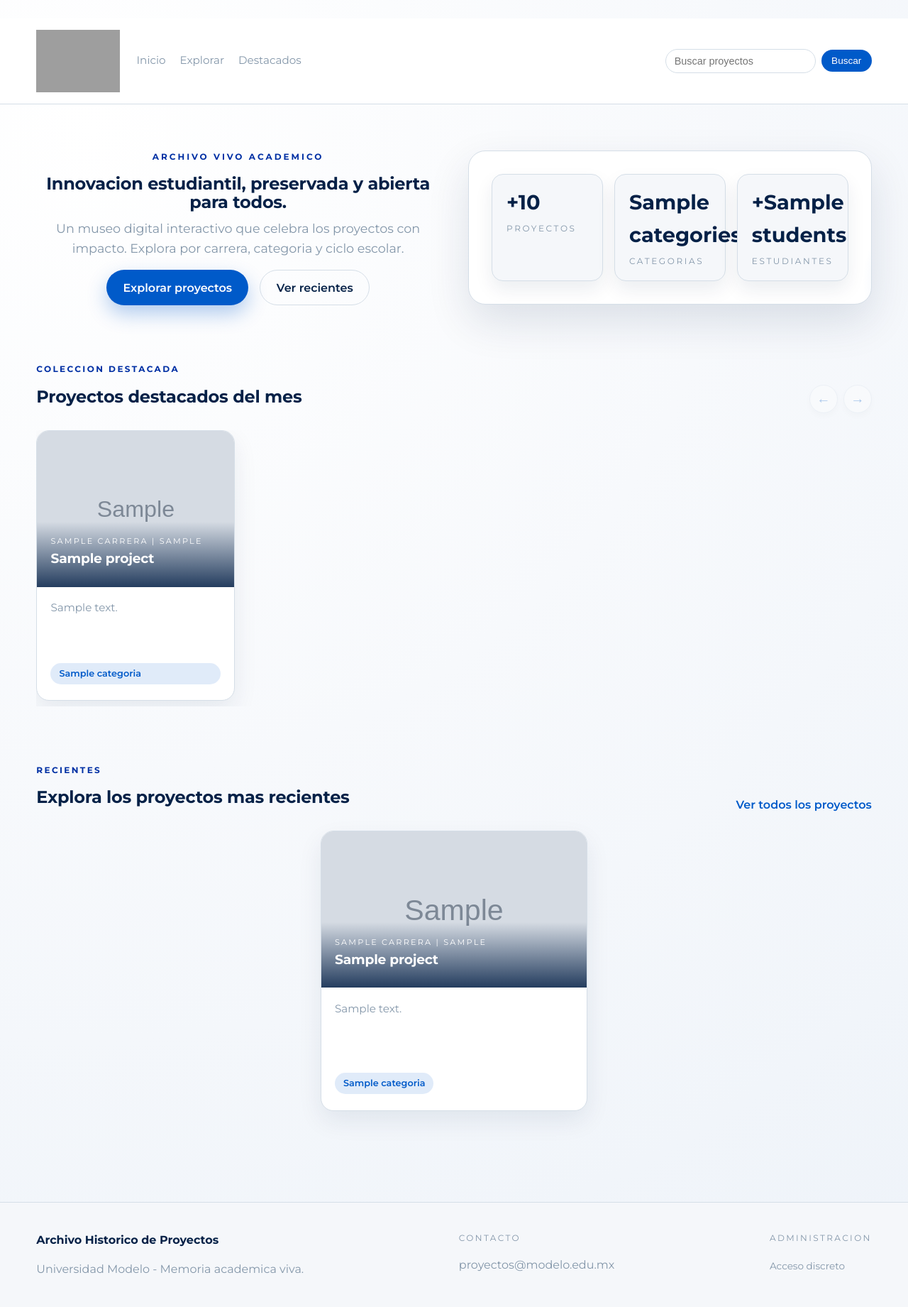
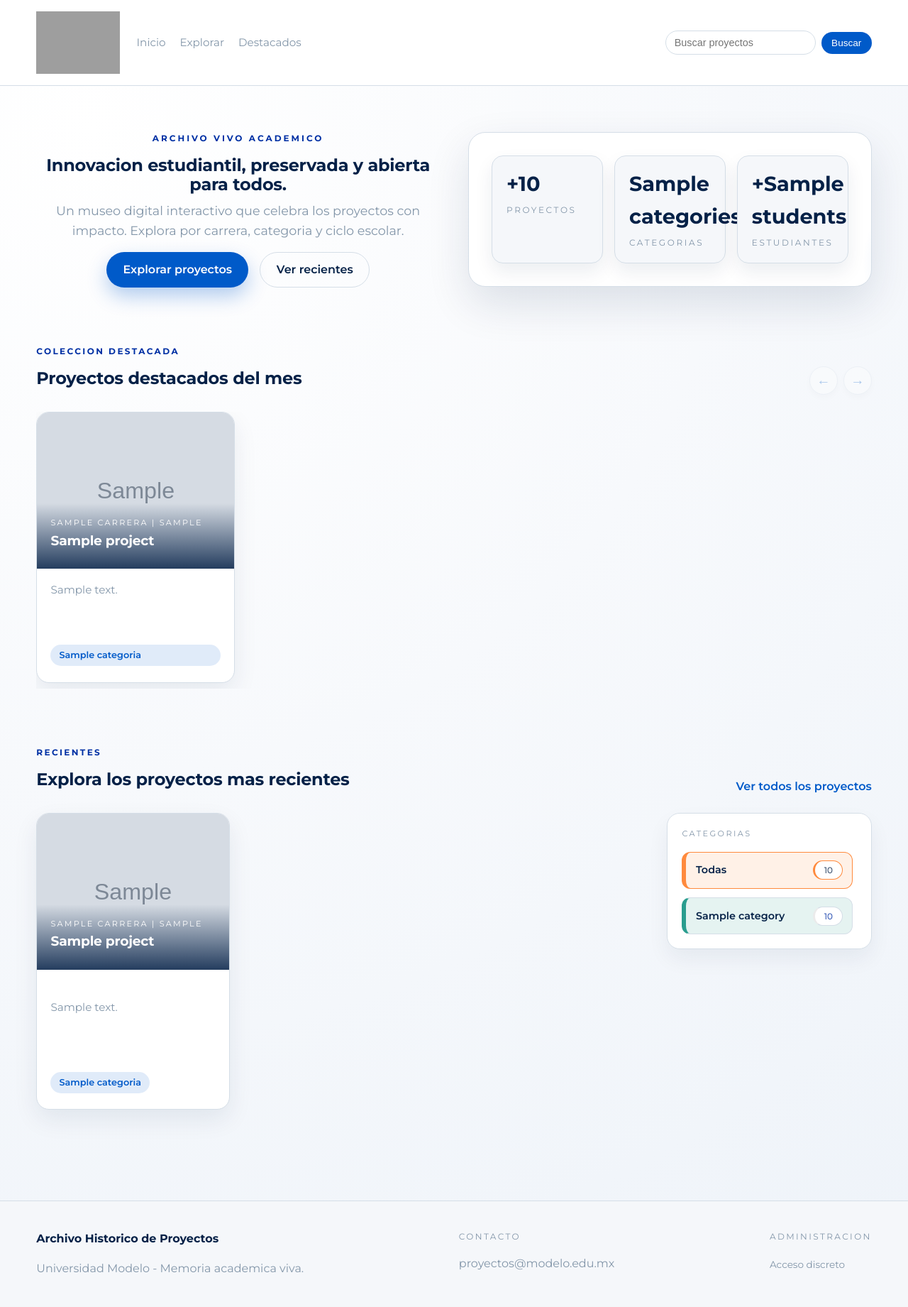
Before and after one commit to obieuan/proyectosEIUMrepo, a Python web app: template templates/index.html in a window 1280 px wide. Shown: the whole page at 71% size. After the commit the page ends 1792 px from the top, so only its background shows below. Run offline with Jinja, Linux system fonts and the light colour scheme; the template is opened without the code that fills it: most values are stand-ins (such as "Sample title", 1, 10 or a date in 2020); grey boxes marked "Sample" are stand-in pictures; grey boxes are pictures that could not be loaded.

Commit message:
feat: ajax category filter and sidebar

```diff
--- a/static/css/site.css
+++ b/static/css/site.css
@@ -217,6 +217,162 @@ img {
 .stat-card .stat-label {
     font-size: 0.75rem;
     letter-spacing: 0.22em;
+}
+
+.recent-layout {
+    display: grid;
+    grid-template-columns: 3fr 1fr;
+    gap: 1.5rem;
+    align-items: start;
+}
+
+.recent-grid {
+    display: grid;
+    grid-template-columns: repeat(3, minmax(0, 1fr));
+    gap: 1.5rem;
+}
+
+.recent-grid.is-loading {
+    opacity: 0.6;
+    pointer-events: none;
+}
+
+.recent-grid .project-card {
+    height: 100%;
+    display: flex;
+    flex-direction: column;
+}
+
+.recent-grid .project-link {
+    height: 100%;
+    display: flex;
+    flex-direction: column;
+}
+
+.recent-grid .project-body {
+    margin-top: auto;
+}
+
+.category-sidebar {
+    background: var(--card);
+    border-radius: 18px;
+    border: 1px solid var(--stroke);
+    padding: 1.25rem;
+    box-shadow: 0 14px 30px rgba(5, 33, 71, 0.06);
+    position: sticky;
+    top: 110px;
+}
+
+.category-kicker {
+    text-transform: uppercase;
+    letter-spacing: 0.22em;
+    font-size: 0.7rem;
+    color: var(--muted);
+    margin-bottom: 1rem;
+}
+
+.category-list {
+    display: grid;
+    gap: 0.8rem;
+    max-height: 620px;
+    overflow-y: auto;
+    padding-right: 0.35rem;
+    scrollbar-width: thin;
+}
+
+.category-chip {
+    display: grid;
+    grid-template-columns: minmax(0, 1fr) auto;
+    column-gap: 0.75rem;
+    align-items: center;
+    padding: 0.7rem 0.85rem;
+    border-radius: 12px;
+    border: 1px solid var(--stroke);
+    background: #fff;
+    border-left: 6px solid var(--category-accent, var(--accent));
+    color: inherit;
+    text-decoration: none;
+    transition: transform 0.2s ease, box-shadow 0.2s ease;
+}
+
+.category-name {
+    font-weight: 600;
+    color: var(--ink);
+    font-size: 0.9rem;
+    overflow-wrap: anywhere;
+}
+
+.category-count {
+    font-size: 0.75rem;
+    color: var(--accent-2);
+    border: 1px solid var(--stroke);
+    padding: 0.2rem 0.65rem;
+    border-radius: 999px;
+    background: #fff;
+    min-width: 2.6rem;
+    text-align: center;
+    border-left: 3px solid rgba(0, 0, 0, 0.08);
+    justify-self: end;
+}
+
+.category-chip:hover {
+    transform: translateY(-2px);
+    box-shadow: 0 10px 22px rgba(5, 33, 71, 0.1);
+}
+
+.category-chip.is-active {
+    border-color: var(--category-accent, var(--accent));
+    background: rgba(0, 0, 0, 0.04);
+}
+
+.category-chip.is-active .category-count {
+    border-color: var(--category-accent, var(--accent));
+    color: var(--ink);
+}
+
+.category-chip-all {
+    --category-accent: #000000;
+    background: rgba(0, 0, 0, 0.05);
+}
+
+.category-chip:nth-child(8n + 1) {
+    --category-accent: #ff8a3d;
+    background: rgba(255, 138, 61, 0.12);
+}
+
+.category-chip:nth-child(8n + 2) {
+    --category-accent: #2a9d8f;
+    background: rgba(42, 157, 143, 0.12);
+}
+
+.category-chip:nth-child(8n + 3) {
+    --category-accent: #3a86ff;
+    background: rgba(58, 134, 255, 0.12);
+}
+
+.category-chip:nth-child(8n + 4) {
+    --category-accent: #f4b740;
+    background: rgba(244, 183, 64, 0.14);
+}
+
+.category-chip:nth-child(8n + 5) {
+    --category-accent: #ef476f;
+    background: rgba(239, 71, 111, 0.12);
+}
+
+.category-chip:nth-child(8n + 6) {
+    --category-accent: #577590;
+    background: rgba(87, 117, 144, 0.12);
+}
+
+.category-chip:nth-child(8n + 7) {
+    --category-accent: #00b4d8;
+    background: rgba(0, 180, 216, 0.12);
+}
+
+.category-chip:nth-child(8n + 8) {
+    --category-accent: #84a98c;
+    background: rgba(132, 169, 140, 0.14);
 }
 
 .stat-number {
@@ -969,6 +1125,15 @@ img {
     .stats-cards {
         grid-template-columns: 1fr;
     }
+    .recent-layout {
+        grid-template-columns: 1fr;
+    }
+    .recent-grid {
+        grid-template-columns: repeat(2, minmax(0, 1fr));
+    }
+    .category-sidebar {
+        position: static;
+    }
 }
 
 @media (max-width: 720px) {
@@ -992,4 +1157,7 @@ img {
     .carousel {
         grid-auto-columns: minmax(220px, 1fr);
     }
+    .recent-grid {
+        grid-template-columns: 1fr;
+    }
 }
--- a/static/js/main.js
+++ b/static/js/main.js
@@ -176,8 +176,81 @@ document.addEventListener("DOMContentLoaded", () => {
 
     // Recalcular en resize
     let resizeTimer;
-    window.addEventListener('resize', () => {
-        if (resizeTimer) clearTimeout(resizeTimer);
-        resizeTimer = setTimeout(setInitialPosition, 250);
+window.addEventListener('resize', () => {
+    if (resizeTimer) clearTimeout(resizeTimer);
+    resizeTimer = setTimeout(setInitialPosition, 250);
+});
+});
+
+// Dynamic category filter for recent projects
+(() => {
+    const sidebar = document.querySelector(".category-sidebar");
+    const grid = document.getElementById("recent-grid");
+    if (!sidebar || !grid) return;
+
+    const links = Array.from(sidebar.querySelectorAll(".category-chip"));
+    if (!links.length) return;
+
+    const setActive = (href) => {
+        links.forEach((link) => link.classList.remove("is-active"));
+        const target = links.find((link) => link.href === href);
+        if (target) target.classList.add("is-active");
+    };
+
+    const setLoading = (on) => {
+        grid.classList.toggle("is-loading", on);
+        grid.setAttribute("aria-busy", on ? "true" : "false");
+    };
+
+    const renderGrid = (html) => {
+        grid.innerHTML = html;
+        grid.querySelectorAll(".reveal").forEach((item) => {
+            item.classList.add("is-visible");
+        });
+    };
+
+    let controller = null;
+    const fetchRecent = async (url) => {
+        if (controller) controller.abort();
+        controller = new AbortController();
+
+        const params = new URL(url).search;
+        const endpoint = `/recientes${params}`;
+        setLoading(true);
+        try {
+            const response = await fetch(endpoint, {
+                signal: controller.signal,
+                headers: { "X-Requested-With": "fetch" },
+            });
+            if (!response.ok) throw new Error("Request failed");
+            const html = await response.text();
+            renderGrid(html);
+        } catch (err) {
+            if (err.name !== "AbortError") {
+                window.location.assign(url);
+            }
+        } finally {
+            setLoading(false);
+        }
+    };
+
+    const onSelect = (link, push) => {
+        const url = link.href;
+        setActive(url);
+        if (push) window.history.pushState({}, "", url);
+        fetchRecent(url);
+    };
+
+    links.forEach((link) => {
+        link.addEventListener("click", (event) => {
+            event.preventDefault();
+            onSelect(link, true);
+        });
     });
-});
+
+    window.addEventListener("popstate", () => {
+        const current = window.location.href;
+        const match = links.find((link) => link.href === current);
+        if (match) onSelect(match, false);
+    });
+})();
--- /dev/null
+++ b/templates/components/recent_grid.html
@@ -0,0 +1,5 @@
+{% for project in projects %}
+    {% include 'components/project_card.html' %}
+{% else %}
+    <p class="empty-state">No hay proyectos para mostrar.</p>
+{% endfor %}
--- a/templates/index.html
+++ b/templates/index.html
@@ -68,12 +68,28 @@
             </div>
             <a class="link" href="/explorar">Ver todos los proyectos</a>
         </div>
-        <div class="masonry">
-            {% for project in projects %}
-                {% include 'components/project_card.html' %}
-            {% else %}
-                <p class="empty-state">No hay proyectos para mostrar.</p>
-            {% endfor %}
+        <div class="recent-layout">
+            <div class="recent-grid" id="recent-grid">
+                {% include 'components/recent_grid.html' %}
+            </div>
+            <aside class="category-sidebar">
+                <p class="category-kicker">Categorias</p>
+                <div class="category-list">
+                    <a class="category-chip category-chip-all{% if not active_category %} is-active{% endif %}" href="{{ url_for('index') }}">
+                        <span class="category-name">Todas</span>
+                        <span class="category-count">{{ stats.total }}</span>
+                    </a>
+                    {% for category in categories %}
+                        {% set category_value = category.value or category.label %}
+                        <a class="category-chip{% if active_category == category_value %} is-active{% endif %}" href="{{ url_for('index', categoria=category_value) }}">
+                            <span class="category-name">{{ category.label }}</span>
+                            <span class="category-count">{{ category.total }}</span>
+                        </a>
+                    {% else %}
+                        <p class="empty-state">Sin categorias para mostrar.</p>
+                    {% endfor %}
+                </div>
+            </aside>
         </div>
     </div>
 </section>
```
Also changed, not shown: app.py (+37 -1 lines), templates/base.html (line endings or trailing spaces), templates/components/filters.html (line endings or trailing spaces), templates/components/navbar.html (line endings or trailing spaces), templates/components/project_card.html (line endings or trailing spaces), templates/explorar.html (line endings or trailing spaces), templates/proyecto.html (line endings or trailing spaces).
